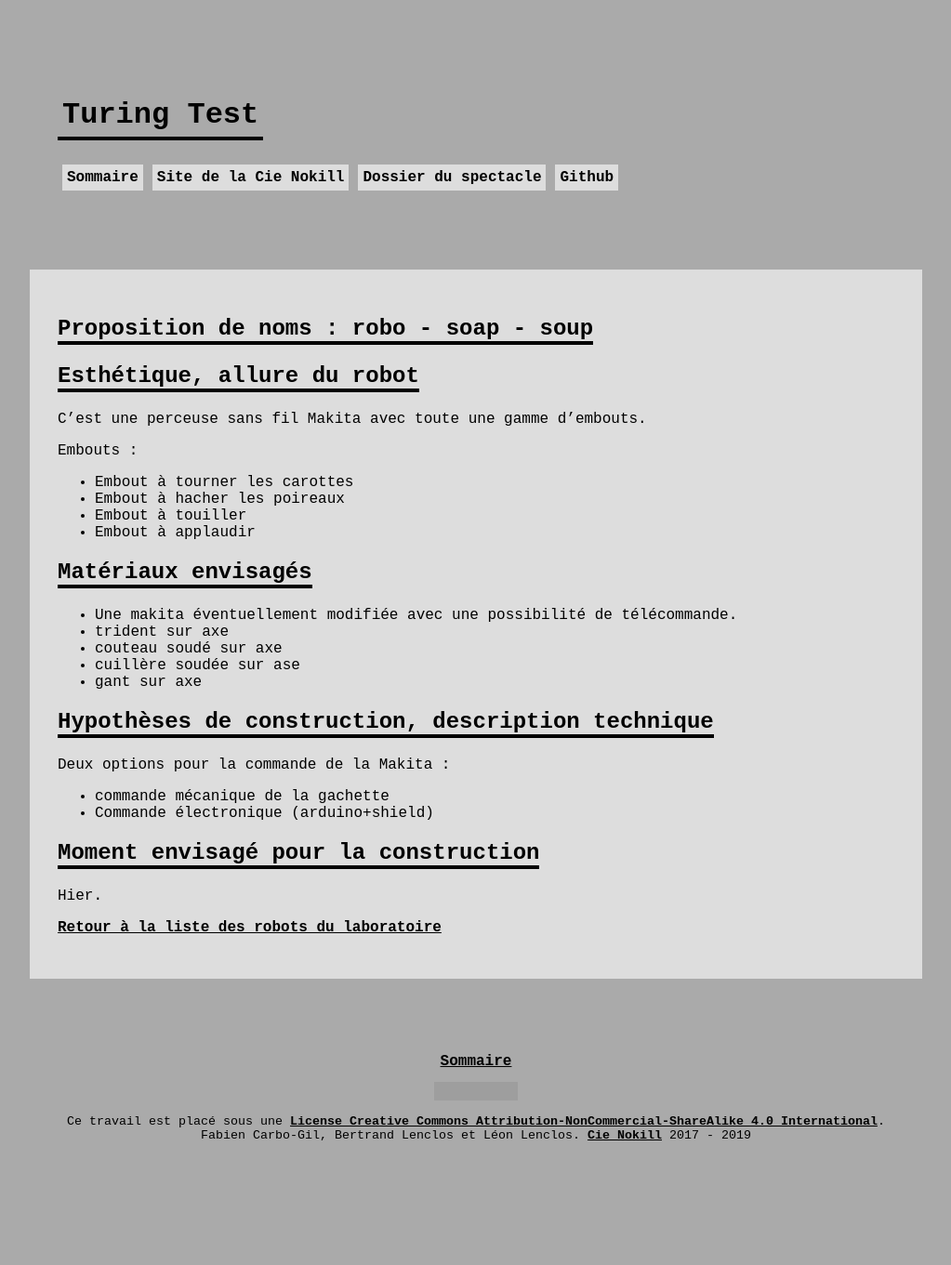
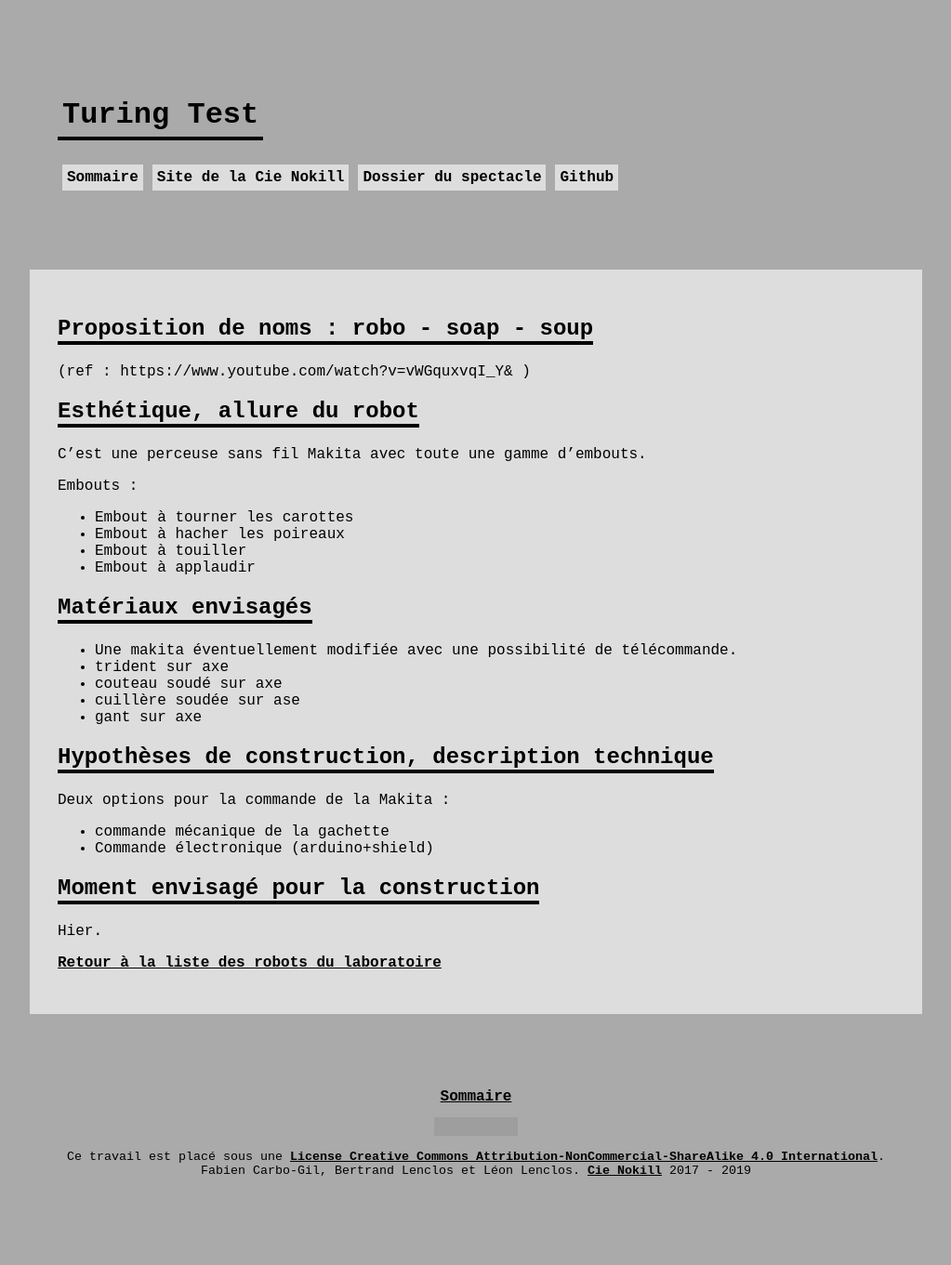
Before and after one commit to LeonLenclos/turing-test, a Jekyll site: the page built from contenu/robots/robot-legume.md, in a window 1280 px wide. Shown: the whole page at 93% size, without its empty margins (128-1151 px from the left). Built offline with Jekyll 4.4.1, drawn with Linux system fonts in a browser that asks for light colours; nearby versions of some CDN libraries; our own code applies the rules of GitHub Pages for plain Markdown files; a script that is not in the unit is left out; the repository's description, which GitHub fills in, is left out; before the commit the page ends 1323 px from its top, so only the background shows below that; grey boxes are pictures that could not be loaded.

Commit message:
Update robot-legume.md

```diff
--- a/contenu/robots/robot-legume.md
+++ b/contenu/robots/robot-legume.md
@@ -1,5 +1,7 @@
 
 # Proposition de noms : robo - soap - soup
+
+(ref : https://www.youtube.com/watch?v=vWGquxvqI_Y& )
 
 ## Esthétique, allure du robot
 
```
